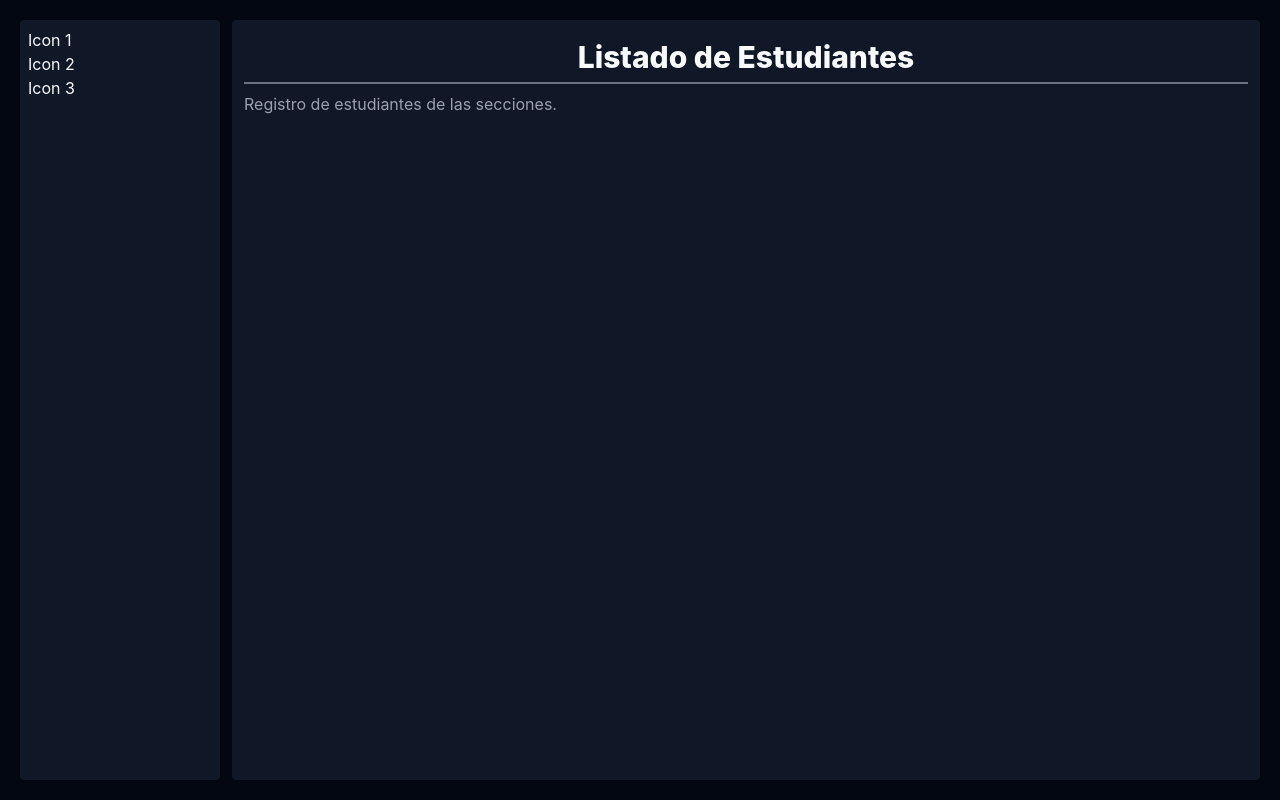
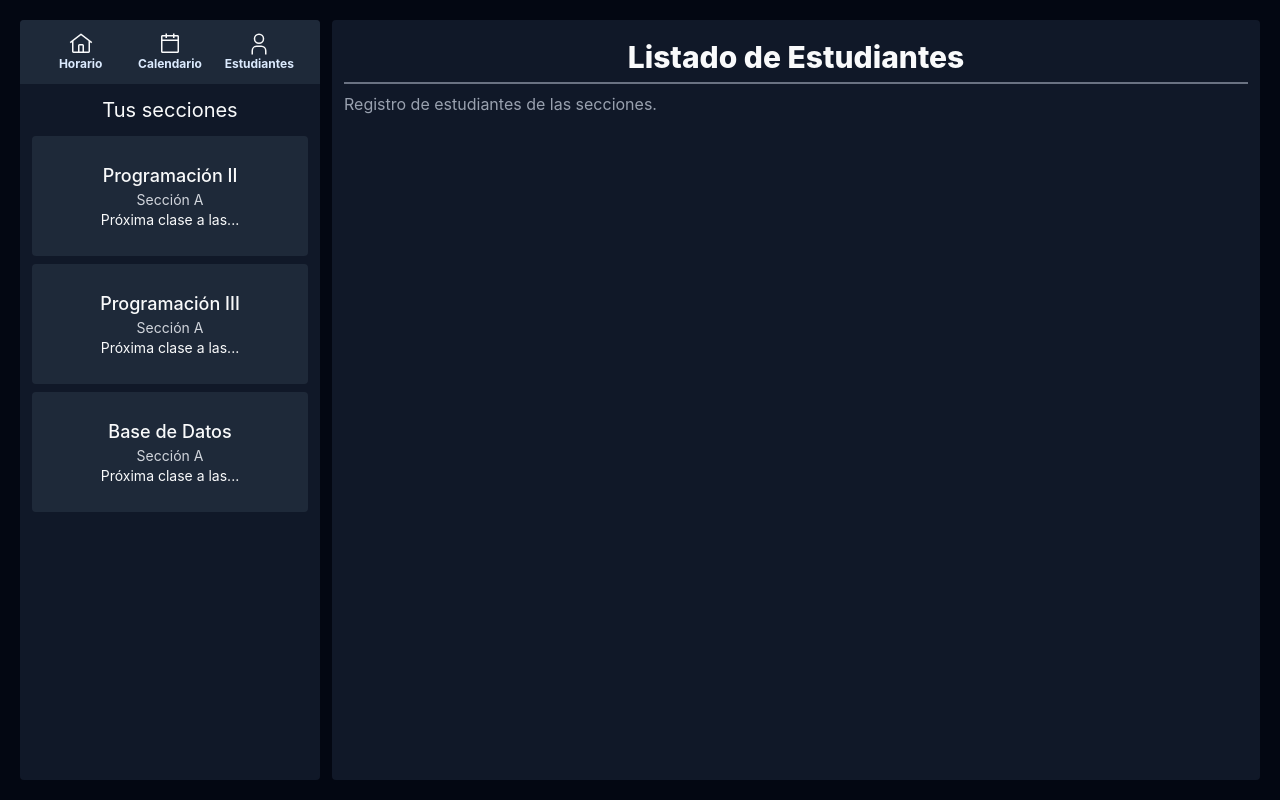
Before and after one commit to RicJDev/attendace-tracker, a React (Vite) app in the folder client/: page /students in a window 1280 px wide. Built offline with nearby package versions, Linux system fonts and the light colour scheme.

Commit message:
feat: implementando card para mostrar la informacion de la seccion

```diff
--- a/client/src/components/SectionCard.tsx
+++ b/client/src/components/SectionCard.tsx
@@ -1,9 +1,13 @@
 import type { Section } from '../types'
 
-export function SectionCard({ course }: Section) {
+export function SectionCard({ course, section_number }: Section) {
   return (
-    <>
-      <span>{course.name}</span>
-    </>
+    <div className='bg-gray-800 rounded-sm h-30 p-2 text-sm flex flex-col justify-center items-center'>
+      <p className='font-medium text-center text-lg'>{course.name}</p>
+
+      <p className='text-gray-300'>Sección {section_number}</p>
+
+      <span>Próxima clase a las... </span>
+    </div>
   )
 }
--- a/client/src/components/SectionList.tsx
+++ b/client/src/components/SectionList.tsx
@@ -1,3 +1,18 @@
+import { sections } from '../mock/mockData'
+import { SectionCard } from './SectionCard'
+
 export function SectionList() {
-  return <div className=''>{/**/}</div>
+  return (
+    <>
+      <h3 className='text-xl text-center'>Tus secciones</h3>
+
+      <ul className='flex flex-col gap-2 overflow-auto scrollbar-thin'>
+        {sections.map((section) => (
+          <li key={section.id}>
+            <SectionCard {...section} />
+          </li>
+        ))}
+      </ul>
+    </>
+  )
 }
--- a/client/src/components/SideBar.tsx
+++ b/client/src/components/SideBar.tsx
@@ -1,19 +1,47 @@
+import { NavLink } from 'react-router'
 import { SectionList } from './SectionList'
+import HomeIcon from '../assets/home.svg?react'
+import CalendarIcon from '../assets/calendar.svg?react'
+import UserIcon from '../assets/user.svg?react'
 
 export function SideBar() {
   return (
-    <aside className='min-h-full w-50 bg-gray-900 flex flex-col rounded-sm p-2'>
-      <nav>
-        <ul>
-          <li>Icon 1</li>
-          <li>Icon 2</li>
-          <li>Icon 3</li>
+    <aside className='min-h-full w-75 bg-gray-900 flex flex-col rounded-sm p-3 gap-3'>
+      <nav className='block bg-gray-800 -mx-3 -mt-3 rounded-tl-sm rounded-tr-sm px-4 py-1'>
+        <ul className='flex w-full items-baseline justify-around'>
+          <li className='block p-2'>
+            <NavLink
+              className='flex flex-col justify-center items-center size-10 fill-gray-50 hover:fill-blue-300'
+              to='/schedule'
+            >
+              <HomeIcon />
+              <small className='text-xs'>Horario</small>
+            </NavLink>
+          </li>
+
+          <li className='block p-2'>
+            <NavLink
+              className='flex flex-col justify-center items-center size-10 fill-gray-50 hover:fill-blue-300'
+              to='/calendar'
+            >
+              <CalendarIcon />
+              <small className='text-xs'>Calendario</small>
+            </NavLink>
+          </li>
+
+          <li className='block p-2'>
+            <NavLink
+              className='flex flex-col justify-center items-center size-10 fill-gray-50 hover:fill-blue-300'
+              to='/students'
+            >
+              <UserIcon />
+              <small className='text-xs'>Estudiantes</small>
+            </NavLink>
+          </li>
         </ul>
       </nav>
 
-      <article>
-        <SectionList />
-      </article>
+      <SectionList />
     </aside>
   )
 }
```
